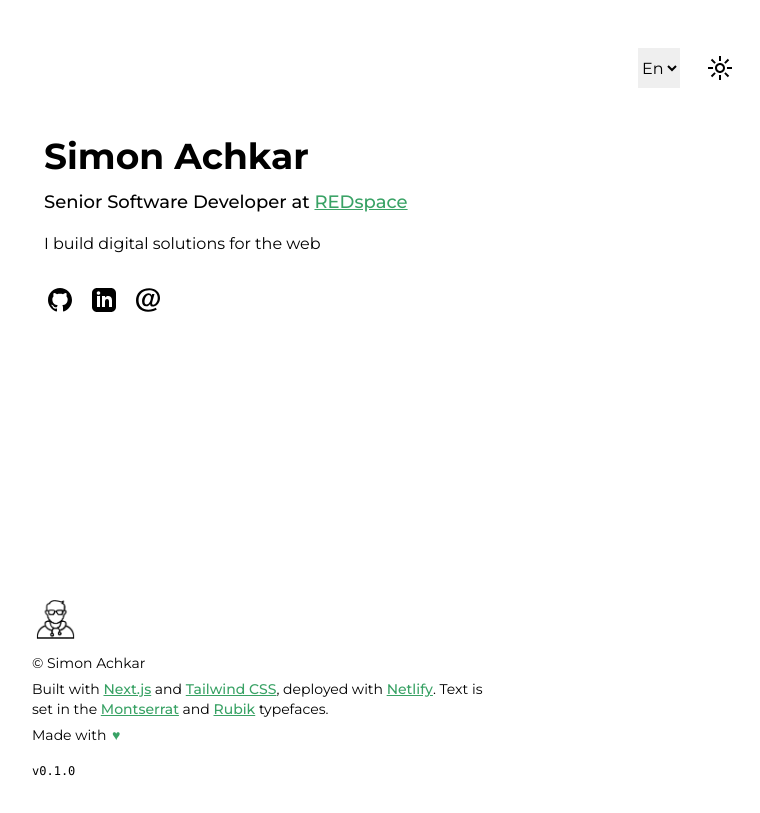
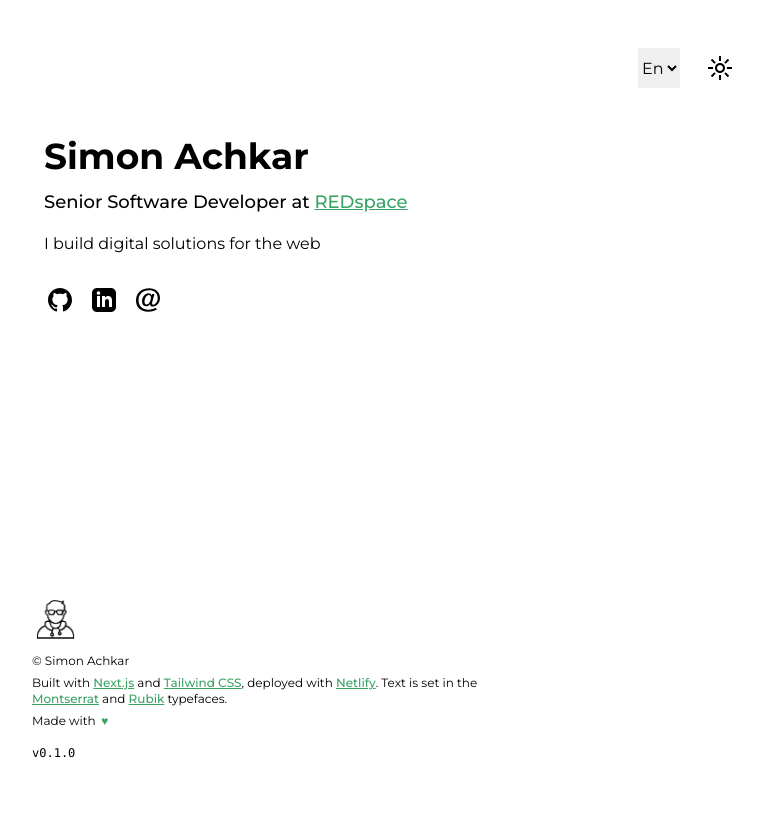
Before and after one commit to simonachkar/www-simonachkar.dev, a Next.js app: page /en in a window 1280 px wide. Shown: the whole page, without its empty margins (244-1004 px from the left). Built offline with nearby package versions, Linux system fonts and the light colour scheme.

Commit message:
Made footer text smaller

```diff
--- a/components/shared/footer.tsx
+++ b/components/shared/footer.tsx
@@ -23,9 +23,9 @@ export default async function Footer({ lang }: FooterParams) {
         height={43}
         priority
       />
-      <p className='mt-1.5'>{parse(content.copyright)}</p>
-      <p className='mt-1.5'>{parse(content.builtWith)}</p>
-      <p className='mt-1.5'>
+      <p className='mt-1.5 text-xs'>{parse(content.copyright)}</p>
+      <p className='mt-1.5 text-xs'>{parse(content.builtWith)}</p>
+      <p className='mt-1.5 text-xs'>
         {parse(content.madeWith)}{' '}
         <span className='ml-0.5'>
           <a
@@ -39,7 +39,7 @@ export default async function Footer({ lang }: FooterParams) {
         </span>
       </p>
 
-      <p className='mt-4 font-mono font-light text-[10px] md:text-[12px]'>
+      <p className='mt-4 font-mono font-light text-xs'>
         v0.1.0
       </p>
     </footer>
```
